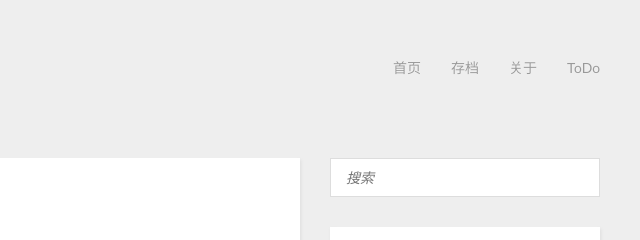
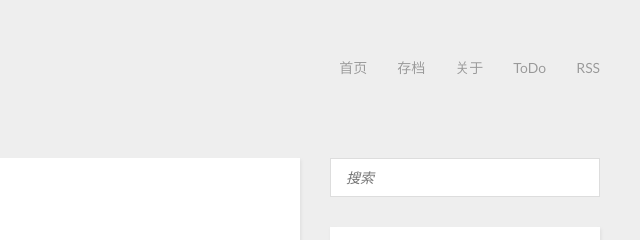
Before and after one commit to lazyboy-yhl/lazyboy-yhl.github.io, a plain HTML site: page 2014/03/06/javase基础：从object对象谈起/index.html in a window 1280 px wide. Shown: the top 240 px of the page, 640-1280 px from the left. Drawn offline with nearby package versions, Linux system fonts and the light colour scheme; a script that the page names is missing.

Commit message:
Site updated: 2014-03-20 23:18:02

```diff
--- a/2014/03/06/javase基础：从object对象谈起/index.html
+++ b/2014/03/06/javase基础：从object对象谈起/index.html
@@ -42,6 +42,7 @@
 
       <li><a href="/todo">ToDo</a></li>
 
+       <li><a href="/atom.xml">RSS</a></li>
   </ul>
   <div class="clearfix"></div>
 </nav>
```
Also changed, not shown: about/index.html (+1 -0 lines), archives/2014/03/index.html (+1 -0 lines), archives/2014/index.html (+1 -0 lines), archives/index.html (+1 -0 lines), categories/javaSE/index.html (+1 -0 lines), index.html (+1 -0 lines), tags/object对象/index.html (+1 -0 lines), todo/index.html (+1 -0 lines).
